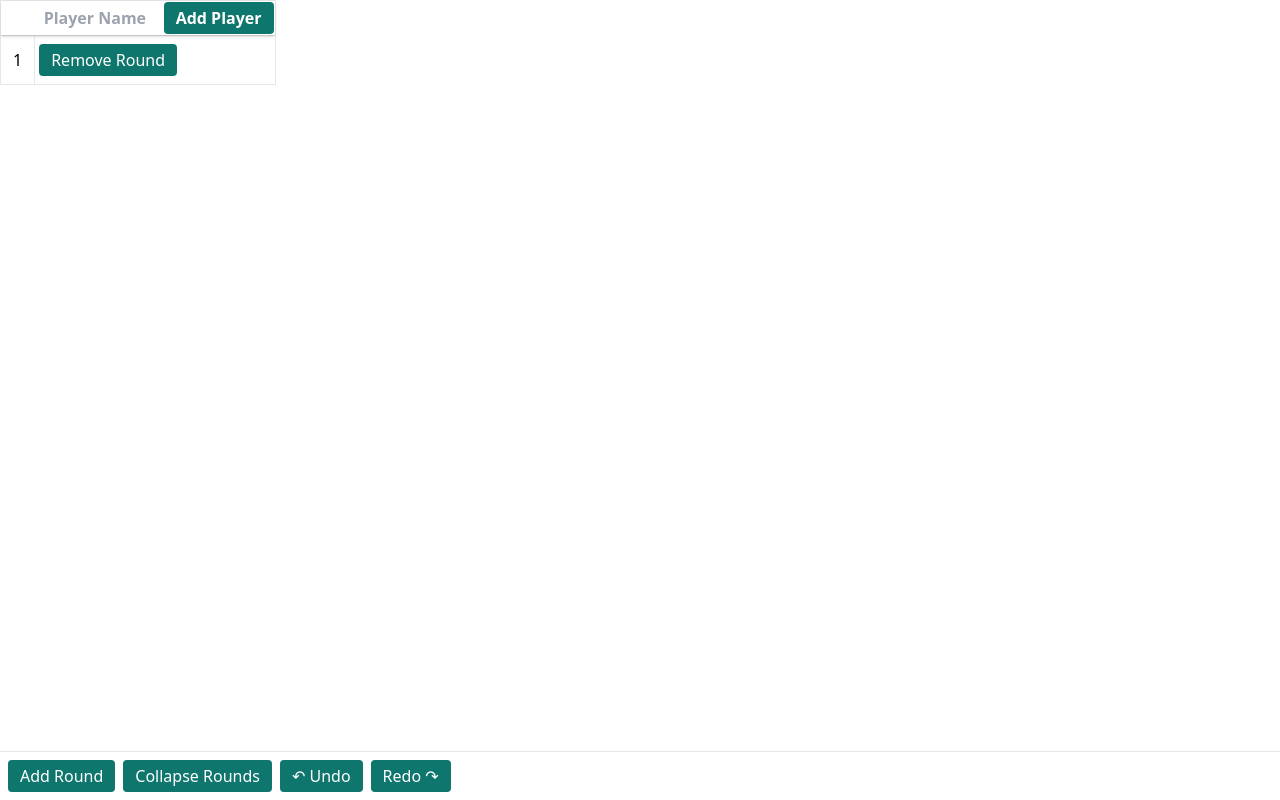
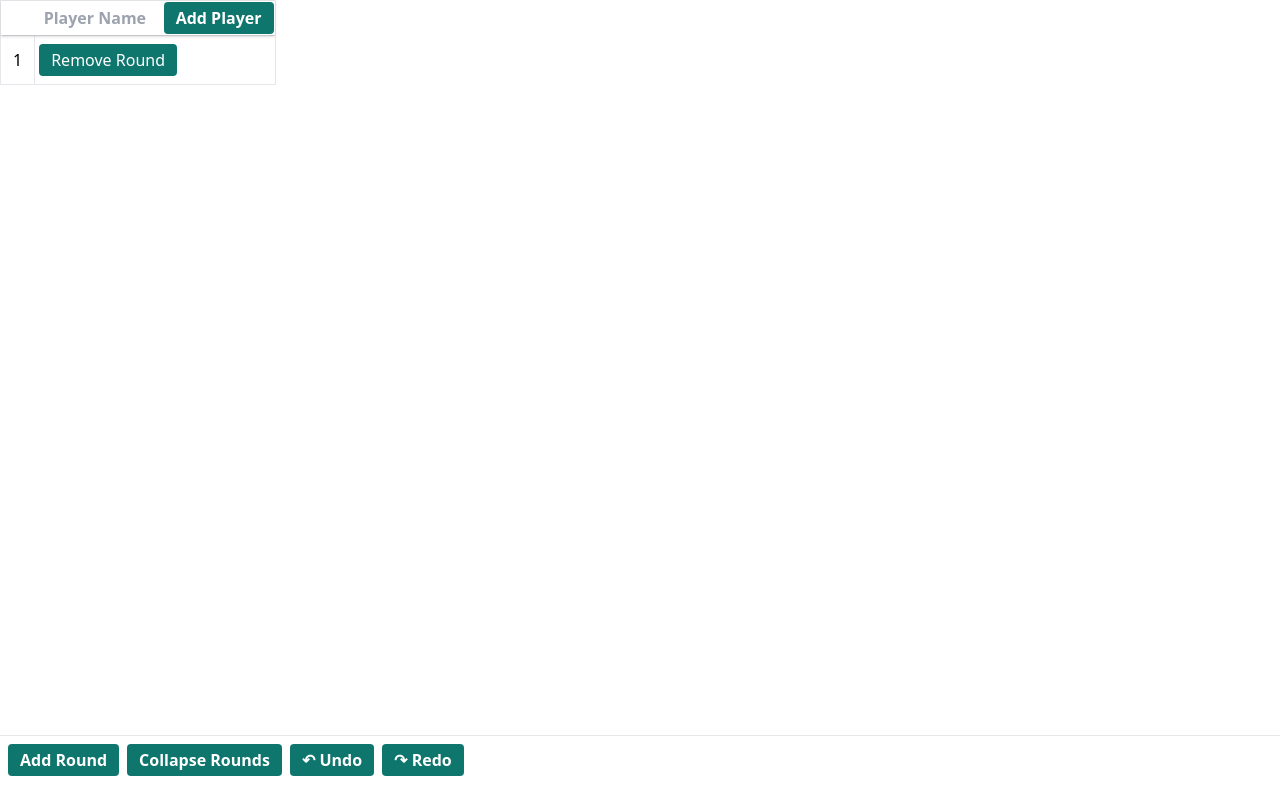
Before and after one commit to ksmithut/scorecard, a React (Vite) app: page / in a window 1280 px wide. Built offline with nearby package versions, Linux system fonts and the light colour scheme.

Commit message:
adjustments to button sizes

```diff
--- a/src/App.jsx
+++ b/src/App.jsx
@@ -47,7 +47,7 @@ export default function App () {
           </tbody>
         </table>
       </div>
-      <div className='p-2 border-t flex gap-2 text-xs sm:text-sm md:text-base'>
+      <div className='p-2 pb-6 border-t flex gap-2 text-sm sm:text-base font-bold'>
         <Button onClick={() => handleAddRound()}>Add Round</Button>
         <Button
           disabled={state.rounds.length <= 1}
@@ -65,7 +65,7 @@ export default function App () {
           disabled={state.redoStates.length === 0}
           onClick={() => handleRedo()}
         >
-          Redo ↷
+          ↷ Redo
         </Button>
       </div>
     </div>
```
